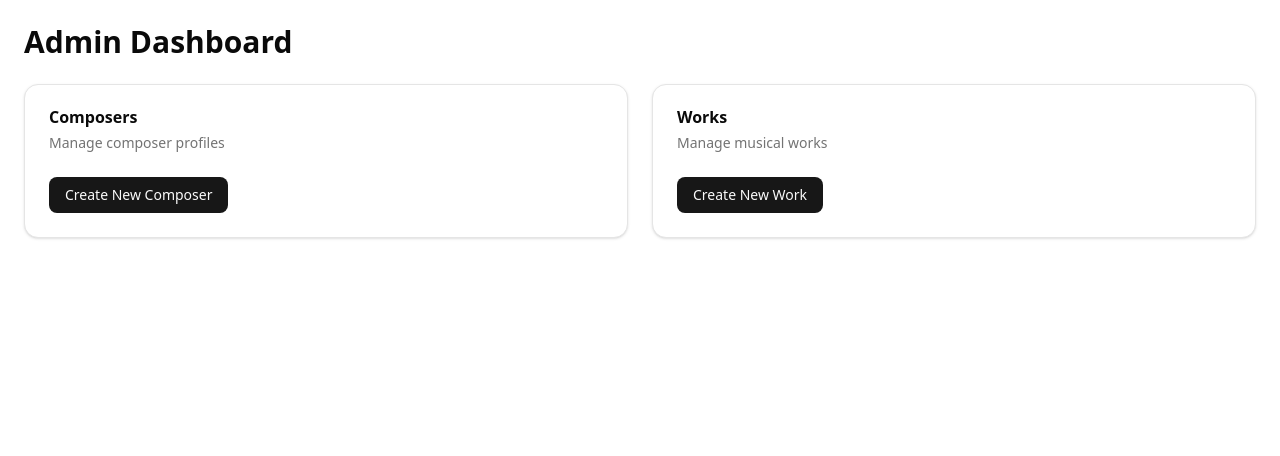
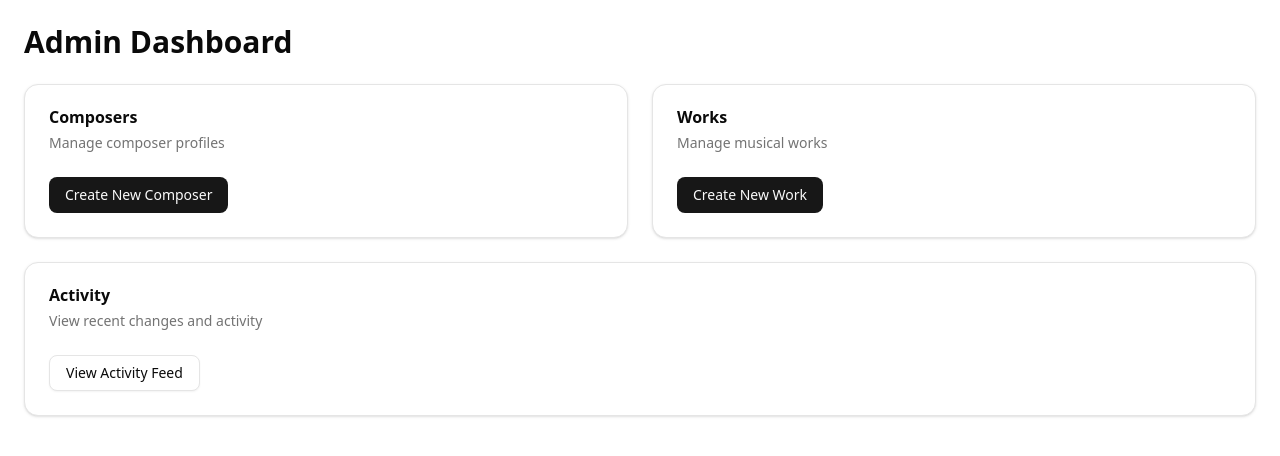
Before and after one commit to fdtorres1/opusgraph, a Next.js app: page /admin in a window 1280 px wide. Shown: the top 456 px of the page. Built offline with nearby package versions, Linux system fonts and the light colour scheme.

Commit message:
Add Activity link to admin dashboard

```diff
--- a/app/admin/page.tsx
+++ b/app/admin/page.tsx
@@ -7,7 +7,7 @@ export default function AdminDashboard() {
   return (
     <div className="container mx-auto p-6">
       <h1 className="text-3xl font-bold mb-6">Admin Dashboard</h1>
-      <div className="grid grid-cols-1 md:grid-cols-2 gap-6">
+      <div className="grid grid-cols-1 md:grid-cols-2 gap-6 mb-6">
         <Card>
           <CardHeader>
             <CardTitle>Composers</CardTitle>
@@ -31,6 +31,17 @@ export default function AdminDashboard() {
           </CardContent>
         </Card>
       </div>
+      <Card>
+        <CardHeader>
+          <CardTitle>Activity</CardTitle>
+          <CardDescription>View recent changes and activity</CardDescription>
+        </CardHeader>
+        <CardContent>
+          <Button asChild variant="outline">
+            <Link href="/admin/activity">View Activity Feed</Link>
+          </Button>
+        </CardContent>
+      </Card>
     </div>
   );
 }
```
